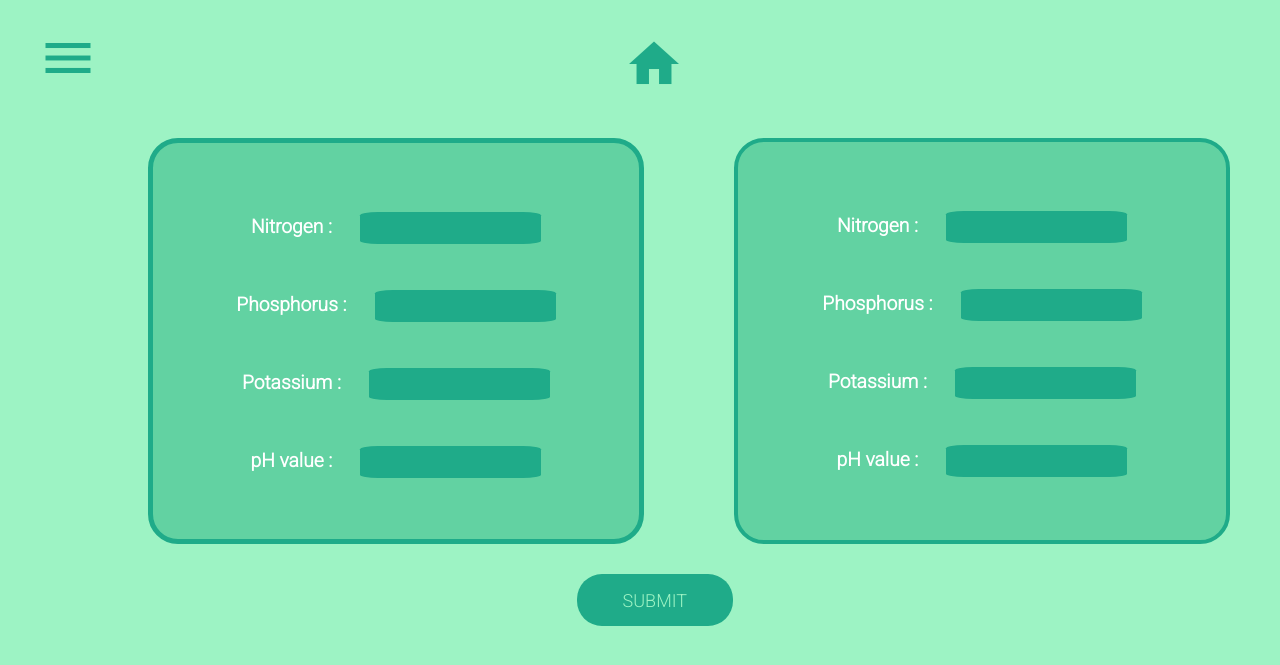
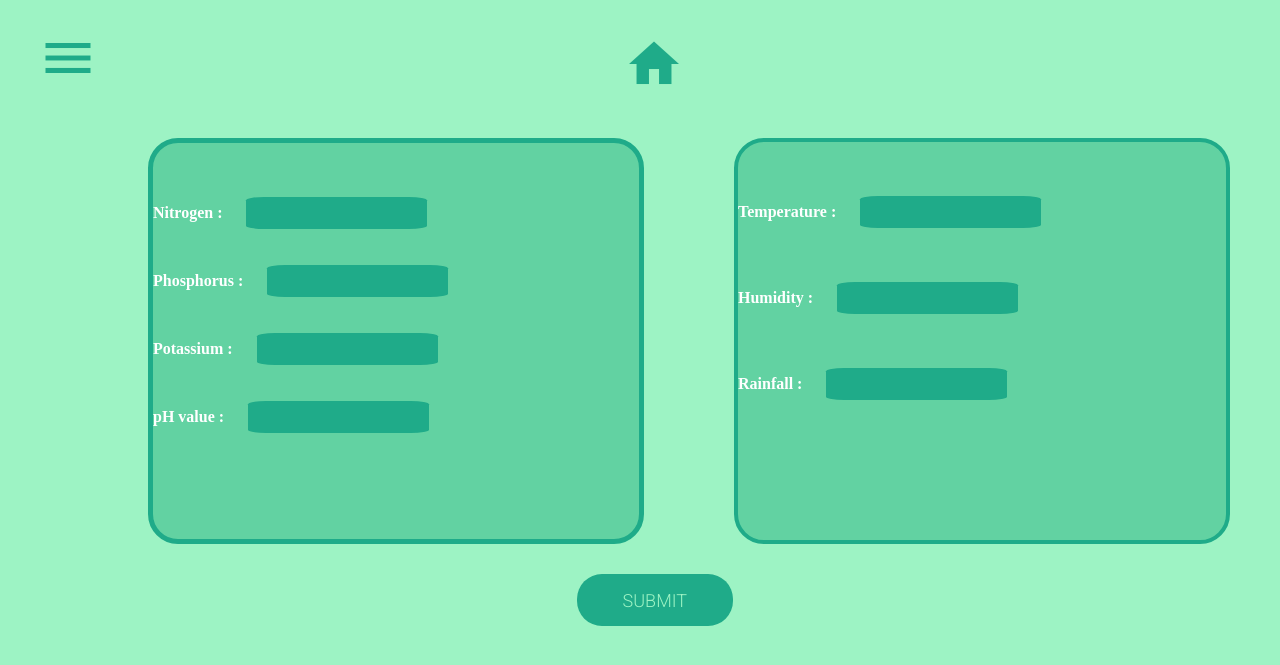
Before and after one commit to keeeeta/Agma, a Python web app: template template/form.html in a window 1280 px wide. Shown: the top 665 px of the page. Run offline with Jinja, Linux system fonts and the light colour scheme; the template is opened without the code that fills it, so the values that code supplies are empty.

Commit message:
Update form.html

```diff
--- a/template/form.html
+++ b/template/form.html
@@ -14,9 +14,9 @@
     <a href="home.html" target="_self"><i class="material-icons" id="home">home</i></a>
     <div class="form">
         <div class="chemical">
-            <form id="chemfactor">
+            <form id="factor">
                 <br/><br/><br/>
-                <label for="potassium">Nitrogen :&nbsp;&nbsp;&nbsp;&nbsp;&nbsp;</label>
+                <label for="nitrogen">Nitrogen :&nbsp;&nbsp;&nbsp;&nbsp;&nbsp;</label>
                 <input type="number" id="nitrogen"/><br/><br/><br/>
                 <label for="phosphorus">Phosphorus :&nbsp;&nbsp;&nbsp;&nbsp;&nbsp;</label>
                 <input type="number" id="phosphorus"/><br/><br/><br/>
@@ -27,20 +27,18 @@
             </form>
         </div>
         <div class="geo">
-            <form id="chemfactor">
+            <form id="factor">
                 <br/><br/><br/>
-                <label for="potassium">Nitrogen :&nbsp;&nbsp;&nbsp;&nbsp;&nbsp;</label>
-                <input type="number" id="nitrogen"/><br/><br/><br/>
-                <label for="phosphorus">Phosphorus :&nbsp;&nbsp;&nbsp;&nbsp;&nbsp;</label>
-                <input type="number" id="phosphorus"/><br/><br/><br/>
-                <label for="potassium">Potassium :&nbsp;&nbsp;&nbsp;&nbsp;&nbsp;</label>
-                <input type="number" id="potassium"/><br/><br/><br/>
-                <label for="ph">pH value :&nbsp;&nbsp;&nbsp;&nbsp;&nbsp;</label>
-                <input type="number" id="ph"/><br/><br/><br/>
+                <label for="temp">Temperature :&nbsp;&nbsp;&nbsp;&nbsp;&nbsp;</label>
+                <input type="number" id="temp"/><br/><br/><br/><br/>
+                <label for="humid">Humidity :&nbsp;&nbsp;&nbsp;&nbsp;&nbsp;</label>
+                <input type="number" id="humid"/><br/><br/><br/><br/>
+                <label for="rain">Rainfall :&nbsp;&nbsp;&nbsp;&nbsp;&nbsp;</label>
+                <input type="number" id="rain"/><br/><br/><br/><br/>
             </form>
         </div>
     </div>
-    <button class="submit" type="button">SUBMIT</button>
+    <a href="result.html"><button class="submit" type="button">SUBMIT</button></a>
 
 
 
```
